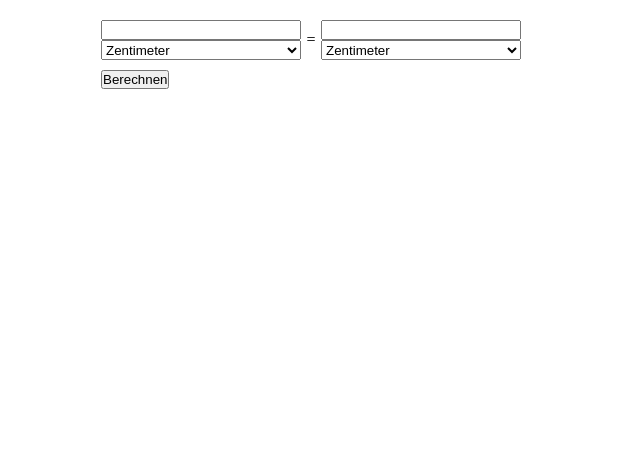
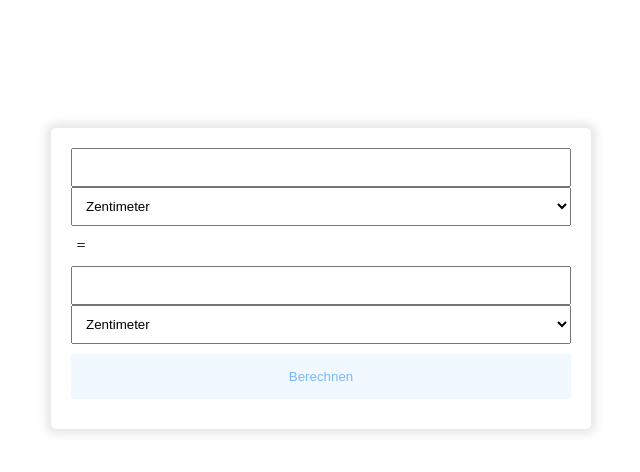
Before and after one commit to MCFabian/Laengen-Rechner, a plain HTML site: page rechner/index.html in a window 1280 px wide. Shown: the whole page, without its empty margins (319-959 px from the left). Drawn offline with Linux system fonts and the light colour scheme; files that its build step writes are made by us from their sources.

Commit message:
Style changes

```diff
--- a/rechner/index.html
+++ b/rechner/index.html
@@ -3,7 +3,7 @@
 <head>
 	<meta charset="utf-8">
 	<title>Calculator</title>
-	<link rel="stylesheet" href="style.css">
+	<link rel="stylesheet" href="src/css/style.css">
 </head>
 
 <body>
@@ -35,6 +35,6 @@
 		</div>
 	</div>
 
-	<script src="script.js"></script>
+	<script src="src/js/script.js"></script>
 </body>
 </html>
--- a/rechner/src/css/style.css
+++ b/rechner/src/css/style.css
@@ -5,11 +5,24 @@
 	padding:0;
 }
 #wrapper{
-	width:440px;
-	margin: 20px auto;
+	padding: 20px;
+	border-radius: 5px;
+	background: #fff;
+	margin: auto;
+	width: 500px;
+	-webkit-box-shadow: 0 0 10px 5px rgba(0,0,0,0.1);
+	box-shadow: 0 0 10px 5px rgba(0,0,0,0.1);
+	margin-top: 10%;
 }
 .container{
-	float:left;
+	width: 100%;
+}
+
+input,select {
+	display: block;
+	width: 100%;
+	box-sizing:border-box;
+	padding: 10px;
 }
 p.container{
 	width: 20px;
@@ -20,12 +33,19 @@ p.container{
 .container>input, .container>select{
 	display:block;
 }
-input,select{
-	box-sizing:border-box;
-	width:200px;
-	height: 20px;
+#buttonDiv{
+	padding: 0;
+	margin: 10px 0;
+	width: 100%;
 }
-#buttonDiv{
-	clear:left;
-	padding:10px 0 0 0;
+
+button {
+	display: block;
+	padding: 15px;
+	background: #f1f8ff;
+	color: #79b8ff;
+	border: none;
+	box-shadow: none;
+	border-radius: 3px;
+	width: 100%;
 }
```
